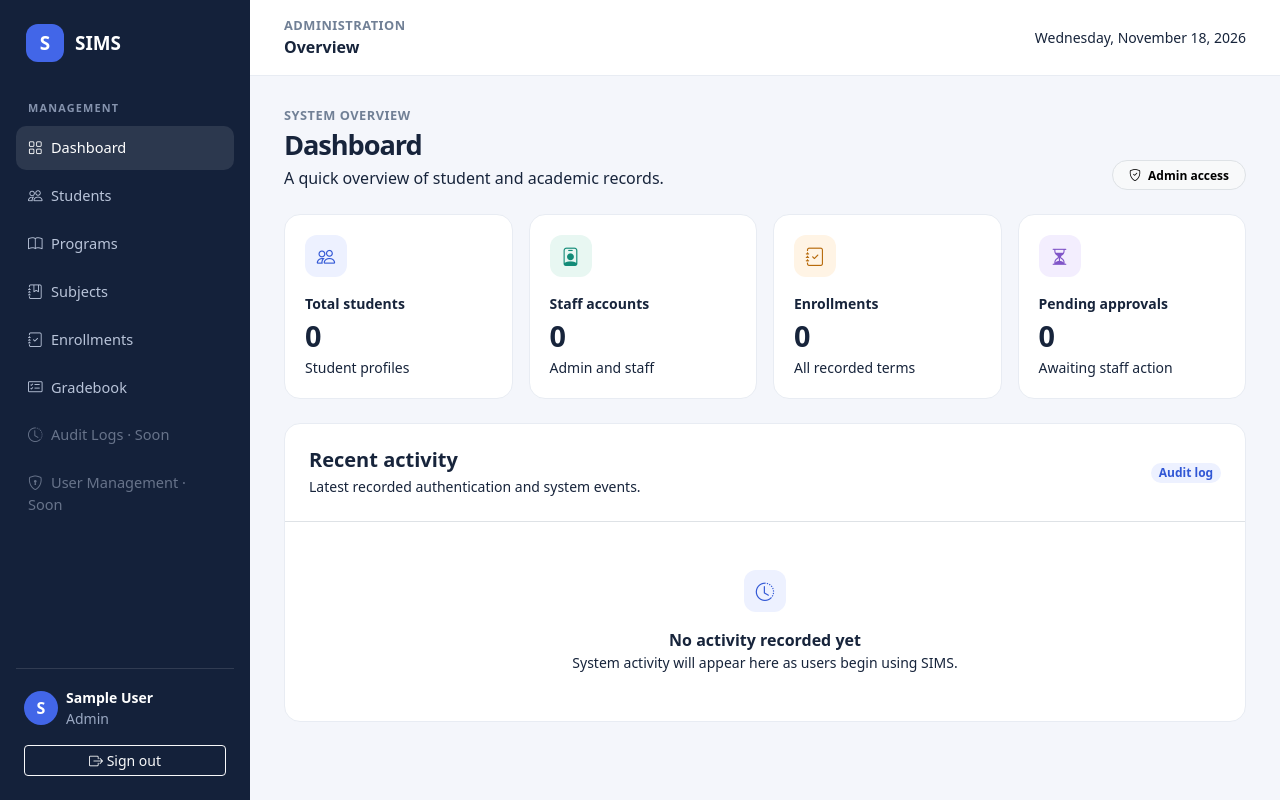
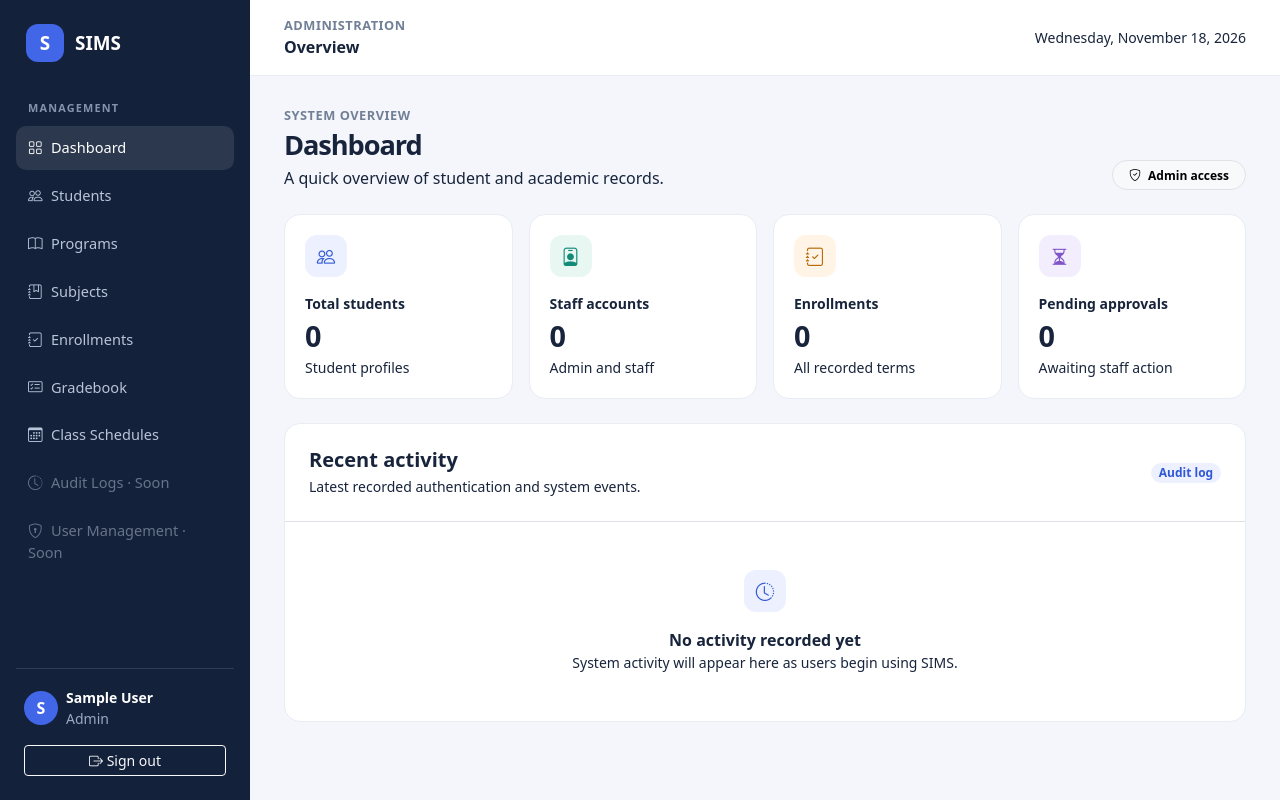
Before and after one commit to KyleDomSar/Student-Information-Management-System, a Laravel app: page /admin/dashboard in a window 1280 px wide. Run offline with Laravel 12, Linux system fonts and the light colour scheme; the visitor is signed in with stand-in values (Sample User, id 1); data that the repository does not hold is empty; parts of the project's set-up code (start-up, migrations or seed data) failed here and were passed over.

Commit message:
feat: enable Admin schedules and Student timetable navigation

```diff
--- a/resources/views/layouts/portal.blade.php
+++ b/resources/views/layouts/portal.blade.php
@@ -58,7 +58,7 @@
                 <a class="nav-link {{ request()->routeIs('student.profile') ? 'active' : '' }}" href="{{ route('student.profile') }}"><i class="bi bi-person"></i><span>My Profile</span></a>
                 <a class="nav-link {{ request()->routeIs('student.enrollments.*') ? 'active' : '' }}" href="{{ route('student.enrollments.index') }}"><i class="bi bi-journal-check"></i><span>My Enrollments</span></a>
                 <a class="nav-link {{ request()->routeIs('student.grades.*') ? 'active' : '' }}" href="{{ route('student.grades.index') }}"><i class="bi bi-card-list"></i><span>My Grades</span></a>
-                <span class="nav-link disabled opacity-50"><i class="bi bi-calendar3"></i><span>Class Schedule · Soon</span></span>
+                <a class="nav-link {{ request()->routeIs('student.schedules.*') ? 'active' : '' }}" href="{{ route('student.schedules.index') }}"><i class="bi bi-calendar3"></i><span>My Class Schedule</span></a>
             </nav>
         @else
             <div class="sidebar-label">{{ auth()->user()->role === 'instructor' ? 'Instructor Space' : 'Management' }}</div>
@@ -70,6 +70,7 @@
                     <a class="nav-link {{ request()->routeIs('admin.subjects.*') ? 'active' : '' }}" href="{{ route('admin.subjects.index') }}"><i class="bi bi-journal-bookmark"></i><span>Subjects</span></a>
                     <a class="nav-link {{ request()->routeIs('admin.enrollments.*') ? 'active' : '' }}" href="{{ route('admin.enrollments.index') }}"><i class="bi bi-journal-check"></i><span>Enrollments</span></a>
                     <a class="nav-link {{ request()->routeIs('admin.grades.*') ? 'active' : '' }}" href="{{ route('admin.grades.index') }}"><i class="bi bi-card-checklist"></i><span>Gradebook</span></a>
+                    <a class="nav-link {{ request()->routeIs('admin.schedules.*') ? 'active' : '' }}" href="{{ route('admin.schedules.index') }}"><i class="bi bi-calendar3"></i><span>Class Schedules</span></a>
                     <span class="nav-link disabled opacity-50"><i class="bi bi-clock-history"></i><span>Audit Logs · Soon</span></span>
                     @if(auth()->user()->isAdministrator())
                         <span class="nav-link disabled opacity-50"><i class="bi bi-shield-lock"></i><span>User Management · Soon</span></span>
```
